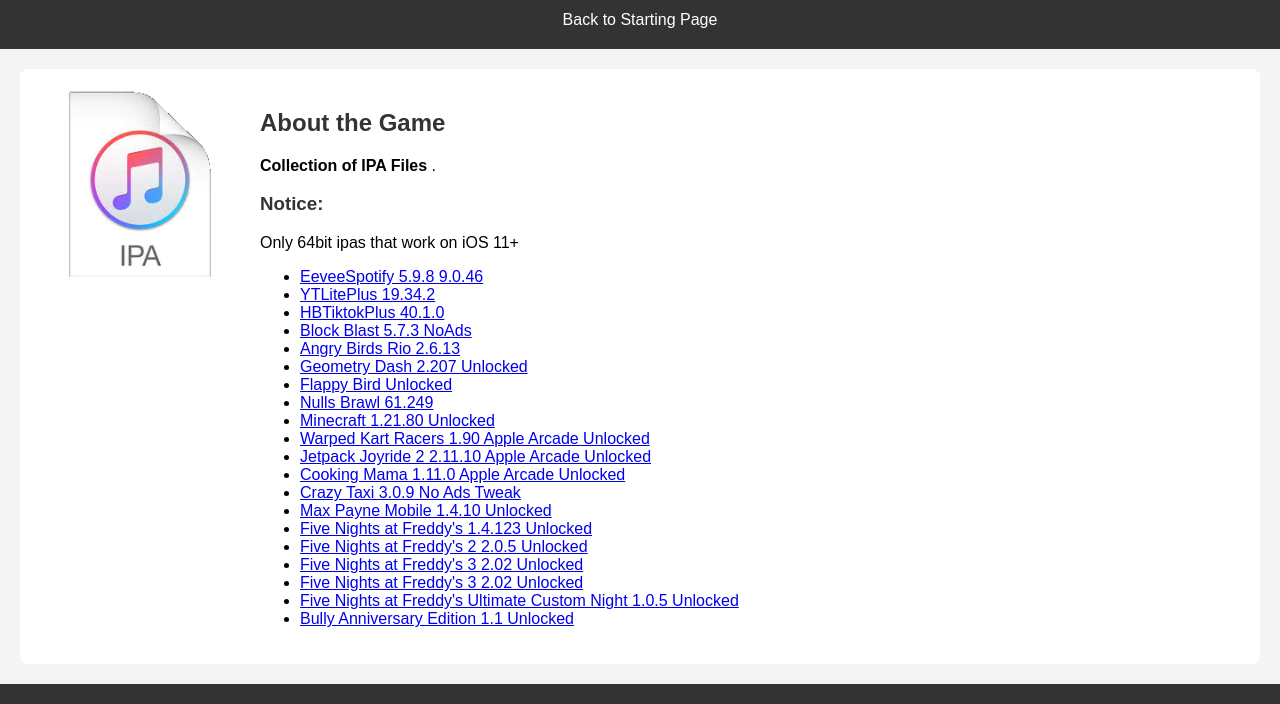
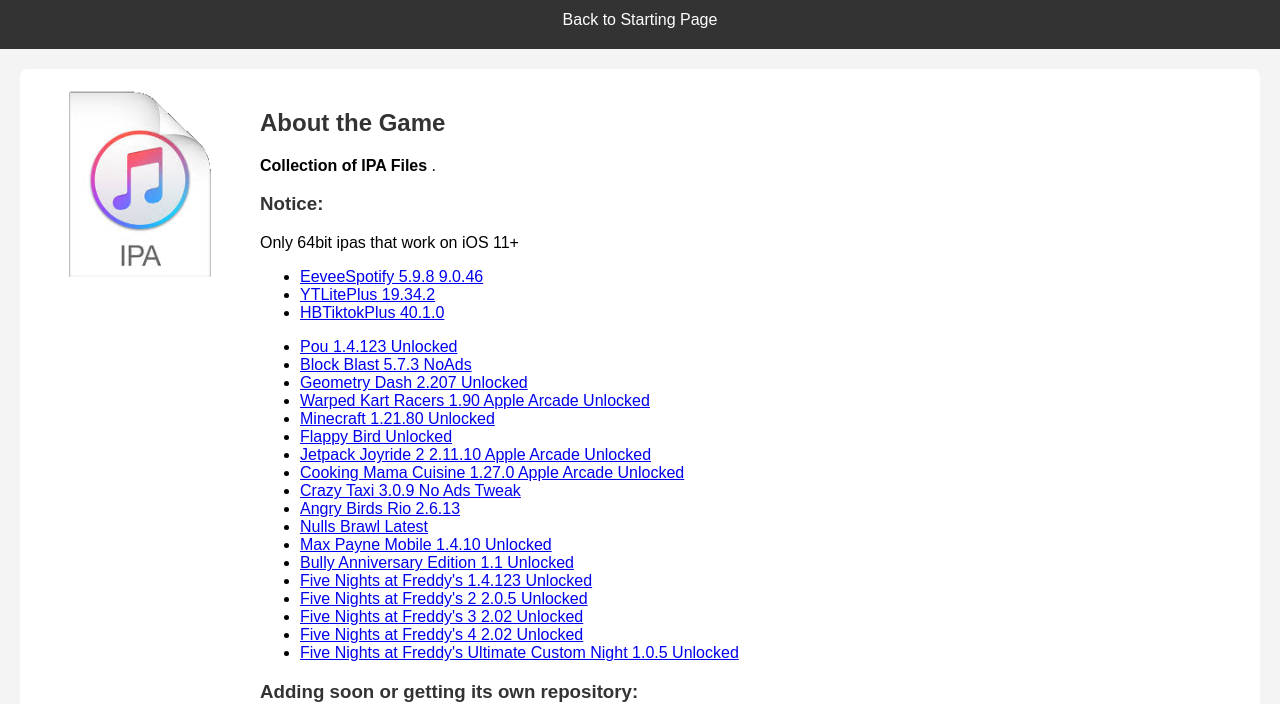
Before and after one commit to cooltree22/Game-archive, a plain HTML site: page IPAAC.html in a window 1280 px wide. Shown: the part 99-803 px from the top of the page. Drawn offline with Linux system fonts and the light colour scheme.

Commit message:
Add files via upload

```diff
--- a/IPAAC.html
+++ b/IPAAC.html
@@ -44,34 +44,39 @@
 <li><a href="https://github.com/whoeevee/EeveeSpotify/releases/download/swift5.9.8/EeveeSpotify-5.9.8-9.0.46.ipa"> EeveeSpotify 5.9.8 9.0.46</a></li>
 <li><a href="https://files.catbox.moe/z8jg5n.ipa">YTLitePlus 19.34.2</a></li>
 <li><a href="https://file.ipaomtk.com/ipa/TikTok.ipa">HBTiktokPlus 40.1.0</a></li>
+</ul>
+<ul>
+<li><a href="https://mega.nz/file/j1w3hARa#EJXupQquL--hx3pr4kGB4Di16xpAsI8yd76H2XlyeRA">Pou 1.4.123 Unlocked</a></li>
 <li><a href="https://www.mediafire.com/file/033i53lr62544qw/block-blast+5.7.3+noads.ipa/file">Block Blast 5.7.3 NoAds</a></li>
-<li><a href="https://www.mediafire.com/file/kiywuir7gaijgvi/Angry+Birds+2.6.13.ipa/file">Angry Birds Rio 2.6.13</a></li>
 <li><a href="https://www.mediafire.com/file/fz7lrdluv5bp10k/GeometryJump_2.207.ipa/file">Geometry Dash 2.207 Unlocked</a></li>
-<li><a href="https://file.ipaomtk.com/ipa/FlappyBird.ipa">Flappy Bird Unlocked</a></li>
-<li><a href="https://file.ipaomtk.com/ipa/Nulls-Brawl-1.ipa">Nulls Brawl 61.249</a></li>
-<li><a href="https://file.ipaomtk.com/ipa/Minecraft-ipaomtk.com_1.21.80.ipa">Minecraft 1.21.80 Unlocked</a></li>
-<li><a href="https://file.ipaomtk.com/ipa/Warped-Kart-Racers.ipa">Warped Kart Racers 1.90 Apple Arcade Unlocked </a></li>
-<li><a href="https://file.ipaomtk.com/ipa/Jetpack-2.ipa">Jetpack Joyride 2  2.11.10 Apple Arcade Unlocked</a></li>
-<li><a href="https://file.ipaomtk.com/ipa/Cooking-Mama.ipa">Cooking Mama 1.11.0 Apple Arcade Unlocked </a></li>
-<li><a href="https://file.ipaomtk.com/ipa/Crazy-Taxi-Classic.ipa">Crazy Taxi 3.0.9 No Ads Tweak </a></li>
-<li><a href="https://file.ipaomtk.com/ipa/Max-Payne.ipa">Max Payne Mobile 1.4.10 Unlocked </a></li>
+<li><a href="https://mega.nz/file/H8QwySYR#v_Z3Ey8mp__YRasFNbttSq9xvnL-kM9xXWz3AHJ7rnY">Warped Kart Racers 1.90 Apple Arcade Unlocked </a></li>
+<li><a href="https://mega.nz/file/u0ZinaTK#ShEdiqFpubApvDHELf1N070JkPnH3V1AYbAyrTPsdBs">Minecraft 1.21.80 Unlocked</a></li>
+<li><a href="https://mega.nz/file/n1px0bgL#hvO4joKXO-TwMgenzNgNPwmQ1ujcJXNRZaabe5LYp8c">Flappy Bird Unlocked</a></li>
+<li><a href="https://mega.nz/file/e0w0xKRR#r_KLBRPpNuXf6wV9HW4l8oav4aGXanFaOXsELuB-hZU">Jetpack Joyride 2  2.11.10 Apple Arcade Unlocked</a></li>
+<li><a href="https://mega.nz/file/qxpVgIya#1lzIsBEhpgYFQ3oVpAFPUNH2UWWG4s127ctY89g8xdQ">Cooking Mama Cuisine 1.27.0 Apple Arcade Unlocked </a></li>
+<li><a href="https://mega.nz/file/n5RXDKxI#cBRKwjiFhfdZ7UJpo5OlChStfvIJRKk5eYOc97xTYOw">Crazy Taxi 3.0.9 No Ads Tweak </a></li>
+<li><a href="https://mega.nz/file/6togwCzQ#ojiBDMTixCX8lY1ku8Hhv-JhrMAEI4JvYUlb9GlfJvo">Angry Birds Rio 2.6.13</a></li>
 
-<li><a href="https://file.ipaomtk.com/ipa/Five-Nights-at-Freddys.ipa">Five Nights at Freddy's 1.4.123 Unlocked </a></li>
-<li><a href="https://file.ipaomtk.com/ipa/Five-Nights-at-Freddys.2.ipa">Five Nights at Freddy's 2 2.0.5 Unlocked </a></li>
-<li><a href="https://file.ipaomtk.com/ipa/Five-Nights-at-Freddys.3.ipa">Five Nights at Freddy's 3 2.02 Unlocked </a></li>
-<li><a href="https://file.ipaomtk.com/ipa/Five-Nights-at-Freddys-4.ipa">Five Nights at Freddy's 3 2.02 Unlocked </a></li>
-<li><a href="https://file.ipaomtk.com/ipa/Ultimate-Custom-Night.ipa">Five Nights at Freddy's Ultimate Custom Night 1.0.5 Unlocked </a></li>
-<li><a href="https://file.ipaomtk.com/ipa/Bully.ipa">Bully Anniversary Edition 1.1 Unlocked </a></li>
+<li><a href="https://dnull.xyz/latest_bs_i">Nulls Brawl Latest</a></li>
 
+<li><a href="https://mega.nz/file/3hIBDaJC#Ui-uWGjeLwqoQIsmwQBctoJnA3AG17krb73dL-aR_Ls">Max Payne Mobile 1.4.10 Unlocked </a></li>
+<li><a href="https://mega.nz/file/fg4WgCwY#4dxbXbjSD9-Vcxz5zZEykn3WXUa5pwICFsEetBoGGLA">Bully Anniversary Edition 1.1 Unlocked </a></li>
+<li><a href="https://mega.nz/file/Dk52GTaQ#JKUAOj4Tb9NomClXoroqVAnh0kamQa8GvSKeqZg-btk">Five Nights at Freddy's 1.4.123 Unlocked </a></li>
+<li><a href="https://mega.nz/file/L15BQZob#AfMx-Z3r9k94OYbvpQJipGY8jKiCoEuLwiVHJwmqFgI">Five Nights at Freddy's 2 2.0.5 Unlocked </a></li>
+<li><a href="https://mega.nz/file/e4JUhIYA#gs6xfH3rE2RIF3ERpdn9m3VV2VwYU3bkx5RwMTWYD4w">Five Nights at Freddy's 3 2.02 Unlocked </a></li>
+<li><a href="https://mega.nz/file/Txo0wC5I#HPxcsygsRGEEiPmfNAruEc8OqRChXhUMNcKopgNtSjk">Five Nights at Freddy's 4 2.02 Unlocked </a></li>
+<li><a href="https://mega.nz/file/n4R2mDrT#gJokanzP89qErfBrBIhJvoZHU3IomQ33eVo1uFKu4Lk">Five Nights at Freddy's Ultimate Custom Night 1.0.5 Unlocked </a></li>
+</ul>
+<h3>Adding soon or getting its own repository:</h3>
+
+<ul>
+
+<li>Sonic Dash Apple Arcade Unlocked</a></li>
 
 </ul>
 
-</div>
-             </div>
-      </div>
     </section>
   </main>
-
   <footer>
     <p>&copy; 2025 Game-Archive</p>
   </footer>
```
Also changed, not shown: index.html (+12 -1 lines), style.css (+28 -0 lines).
